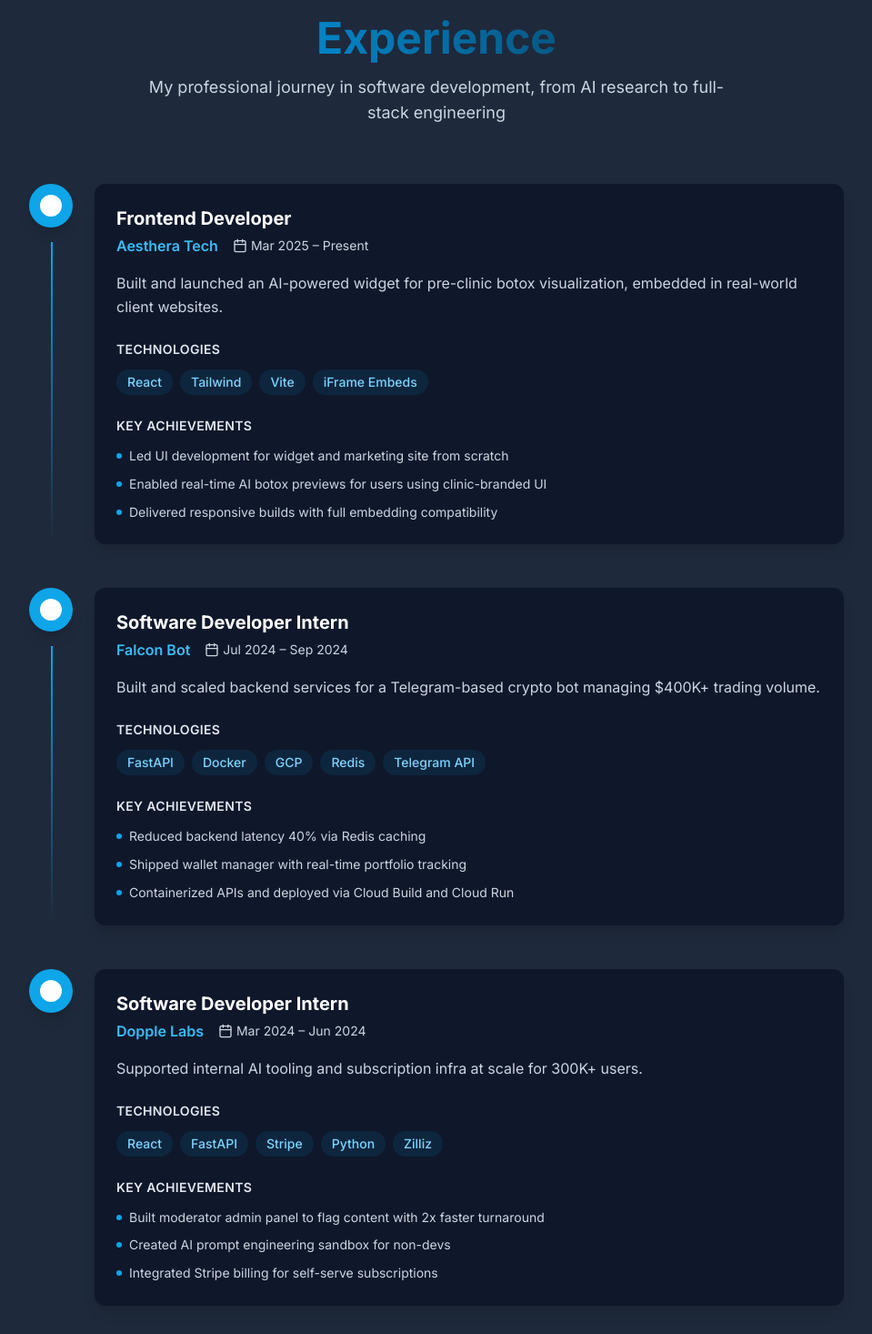
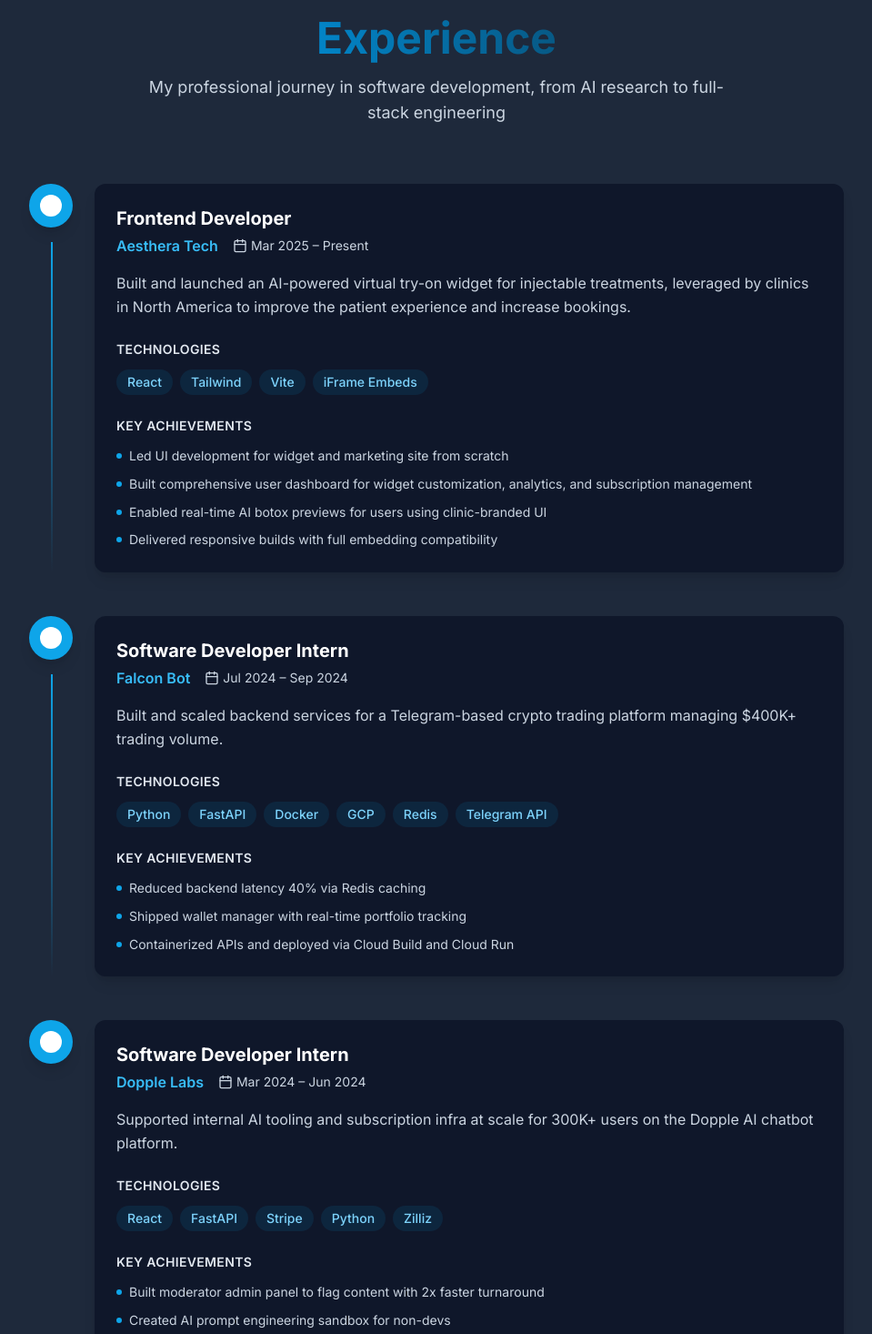
Before and after one commit to Gxarena/portfolio, a React (Vite) app: page / in a window 1280 px wide. Shown: the part 846-2312 px from the top of the page at 91% size, without its empty margins (160-1119 px from the left). Built offline with nearby package versions, Linux system fonts and the light colour scheme; no server answers.

Commit message:
portfolio refinements

```diff
--- a/src/components/SpotlightOverlay.tsx
+++ b/src/components/SpotlightOverlay.tsx
@@ -10,7 +10,7 @@
 export const SpotlightOverlay: React.FC<SpotlightOverlayProps> = ({
   enabled = true,
   size = 600,
-  opacity = 0.3,
+  opacity = 0.2,
   blendMode = 'screen'
 }) => {
   const [position, setPosition] = useState({ x: 0, y: 0 });
--- a/src/data/portfolio.ts
+++ b/src/data/portfolio.ts
@@ -61,7 +61,7 @@
   },
   {
     name: 'Email',
-    url: 'mailto:gianmarco.arena@example.com',
+    url: 'mailto:gianmarco88arena@gmail.com',
     icon: 'mail'
   }
 ];
@@ -72,10 +72,11 @@
     company: 'Aesthera Tech',
     role: 'Frontend Developer',
     period: 'Mar 2025 – Present',
-    description: 'Built and launched an AI-powered widget for pre-clinic botox visualization, embedded in real-world client websites.',
+    description: 'Built and launched an AI-powered virtual try-on widget for injectable treatments, leveraged by clinics in North America to improve the patient experience and increase bookings.',
     technologies: ['React', 'Tailwind', 'Vite', 'iFrame Embeds'],
     achievements: [
       'Led UI development for widget and marketing site from scratch',
+      'Built comprehensive user dashboard for widget customization, analytics, and subscription management',
       'Enabled real-time AI botox previews for users using clinic-branded UI',
       'Delivered responsive builds with full embedding compatibility'
     ]
@@ -85,8 +86,8 @@
     company: 'Falcon Bot',
     role: 'Software Developer Intern',
     period: 'Jul 2024 – Sep 2024',
-    description: 'Built and scaled backend services for a Telegram-based crypto bot managing $400K+ trading volume.',
-    technologies: ['FastAPI', 'Docker', 'GCP', 'Redis', 'Telegram API'],
+    description: 'Built and scaled backend services for a Telegram-based crypto trading platform managing $400K+ trading volume.',
+    technologies: ['Python', 'FastAPI', 'Docker', 'GCP', 'Redis', 'Telegram API'],
     achievements: [
       'Reduced backend latency 40% via Redis caching',
       'Shipped wallet manager with real-time portfolio tracking',
@@ -98,7 +99,7 @@
     company: 'Dopple Labs',
     role: 'Software Developer Intern',
     period: 'Mar 2024 – Jun 2024',
-    description: 'Supported internal AI tooling and subscription infra at scale for 300K+ users.',
+    description: 'Supported internal AI tooling and subscription infra at scale for 300K+ users on the Dopple AI chatbot platform.',
     technologies: ['React', 'FastAPI', 'Stripe', 'Python', 'Zilliz'],
     achievements: [
       'Built moderator admin panel to flag content with 2x faster turnaround',
```
